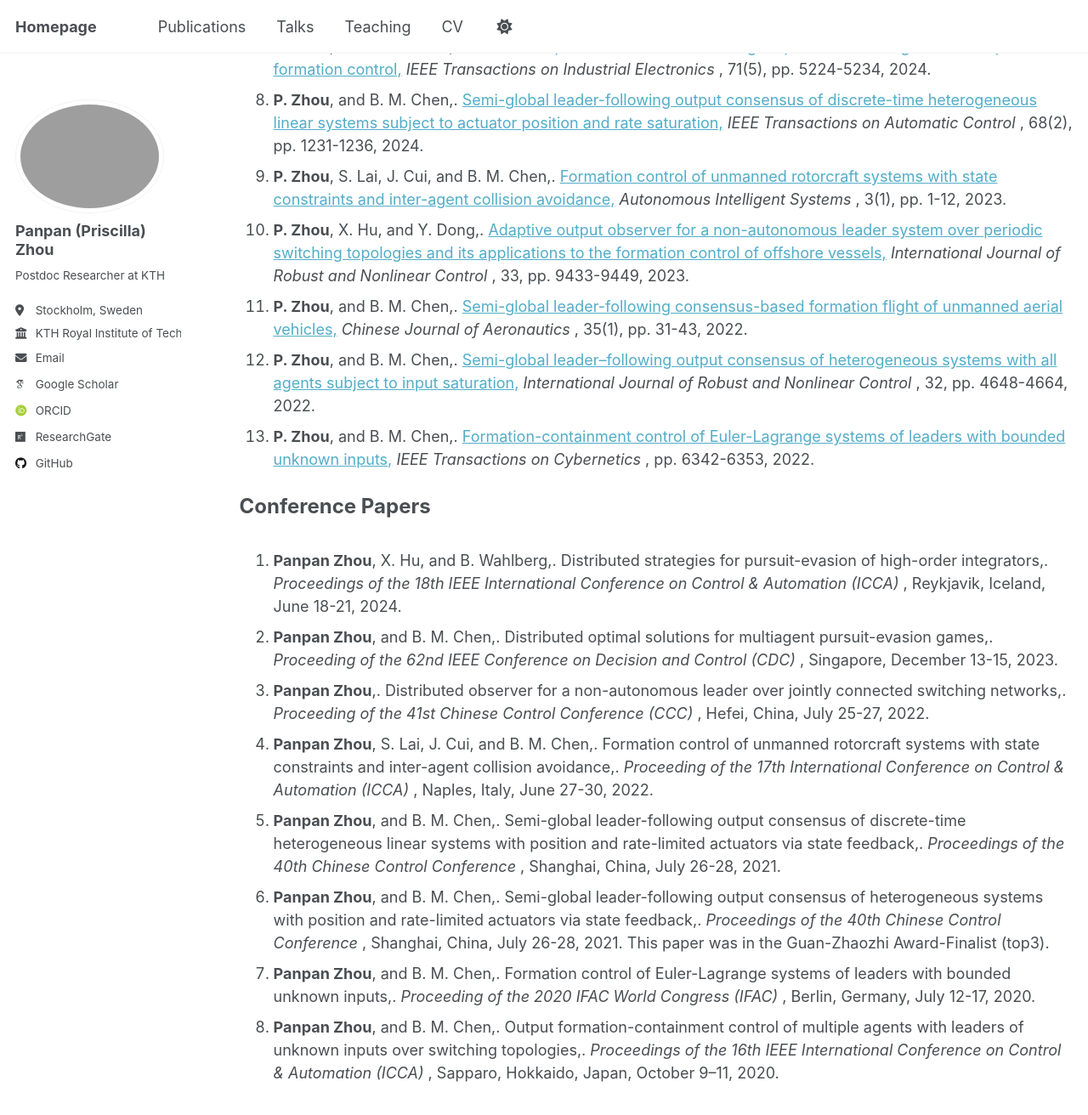
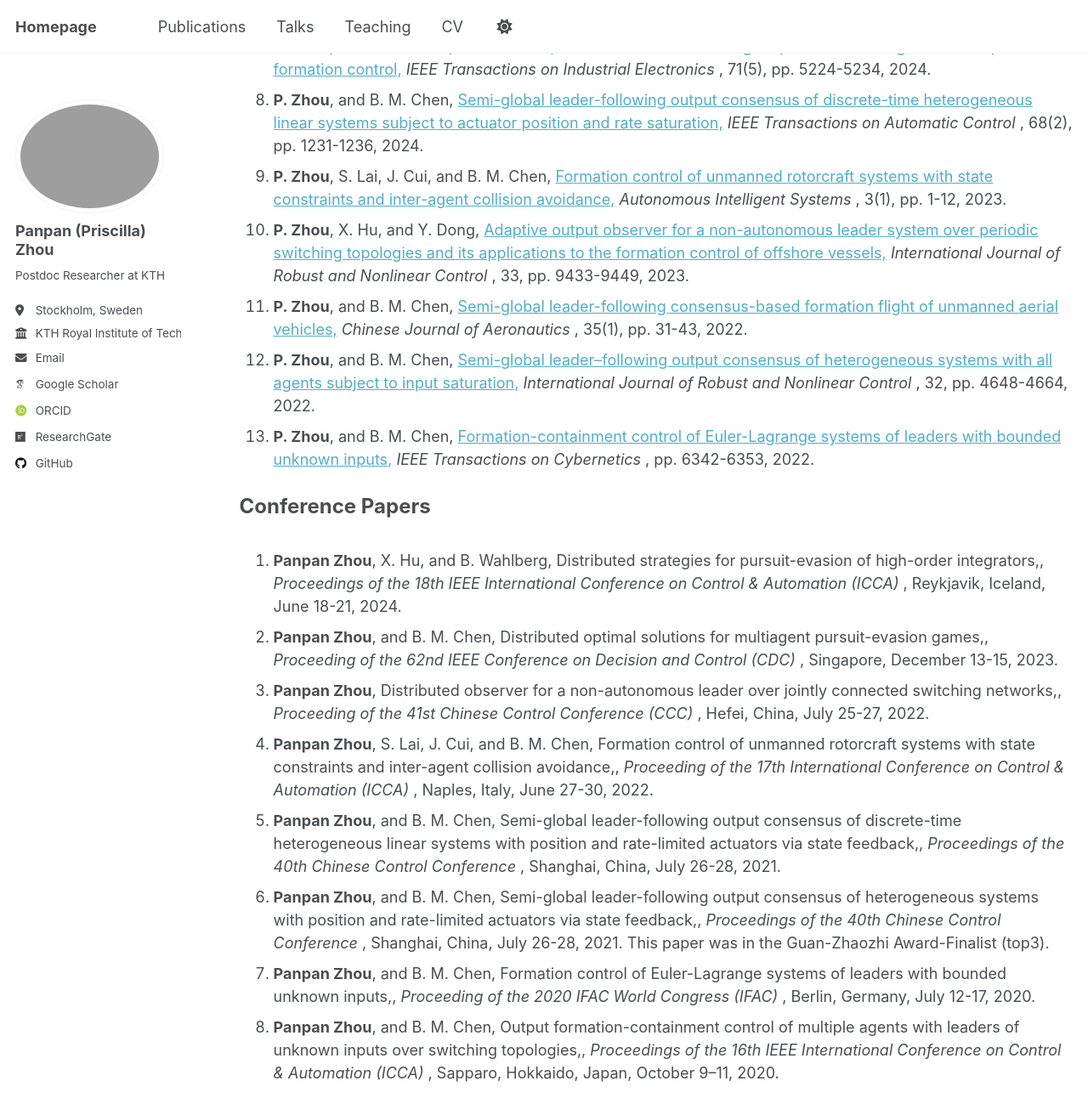
Before and after one commit to PanpanZhou11/Panpan-Zhou.github.io, a Jekyll site: the page built from _pages/publications.html, in a window 1280 px wide and 1400 px high, scrolled down 596 px. Shown: the top 1312 px of the window at 85% size. Built offline with Jekyll 4.4.1, drawn with Linux system fonts in a browser that asks for light colours; some web fonts are replaced; a script that is not in the unit is left out; some of the changed text lies outside the part shown.

Commit message:
Update publications.html

```diff
--- a/_pages/publications.html
+++ b/_pages/publications.html
@@ -49,11 +49,11 @@ author_profile: true
     {%- capture auth -%}
       {{ paper.authors | markdownify }}
     {%- endcapture -%}
-    {{ auth | strip_newlines | remove: '<p>' | remove: '</p>' }}.
+    {{ auth | strip_newlines | remove: '<p>' | remove: '</p>' }}
     {% if paper.url and paper.url != "" %}
       <a href="{{ paper.url}}">{{ paper.title}}</a>
     {% else %}
-      {{ paper.title }}.
+      {{ paper.title}},
     {% endif %}
     {% if paper.venue %}<i>{{ paper.venue}}</i>{% endif %}
     {% if paper.note and paper.note != "" %}, {{ paper.note}}{% endif %}.
@@ -76,11 +76,11 @@ author_profile: true
     {%- capture auth -%}
       {{ paper.authors | markdownify }}
     {%- endcapture -%}
-    {{ auth | strip_newlines | remove: '<p>' | remove: '</p>' }}.
+    {{ auth | strip_newlines | remove: '<p>' | remove: '</p>' }}
     {% if paper.url and paper.url != "" %}
       <a href="{{ paper.url}}">{{ paper.title}}</a>.
     {% else %}
-      {{ paper.title }}.
+      {{ paper.title}},
     {% endif %}
     {% if paper.venue %}<i>{{ paper.venue}}</i>{% endif %}
     {% if paper.note and paper.note != "" %}, {{ paper.note}}{% endif %}.
```
